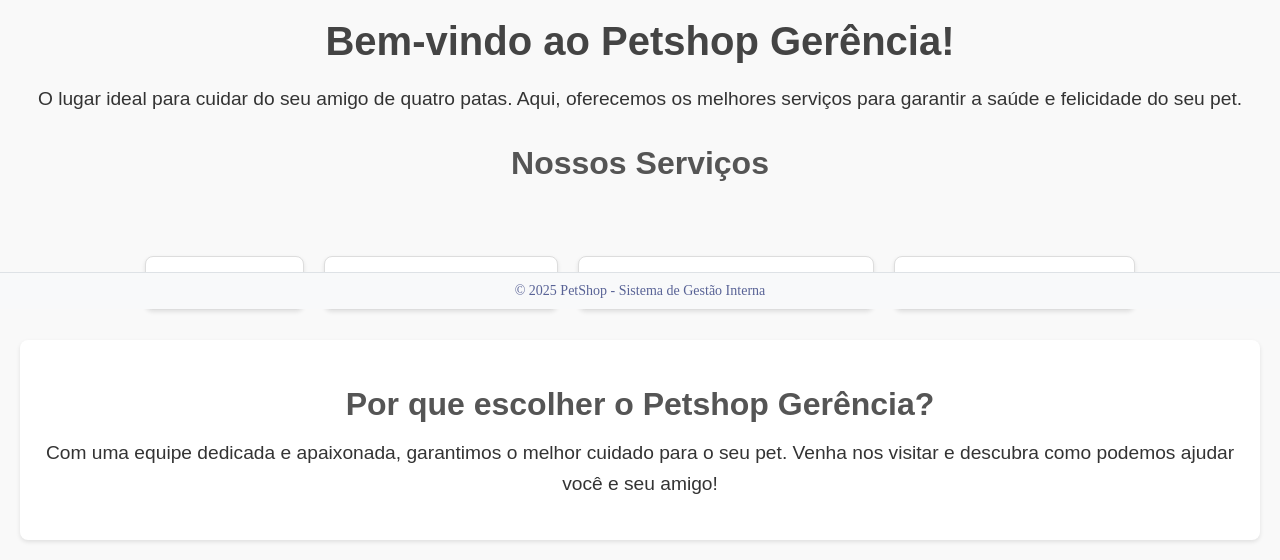
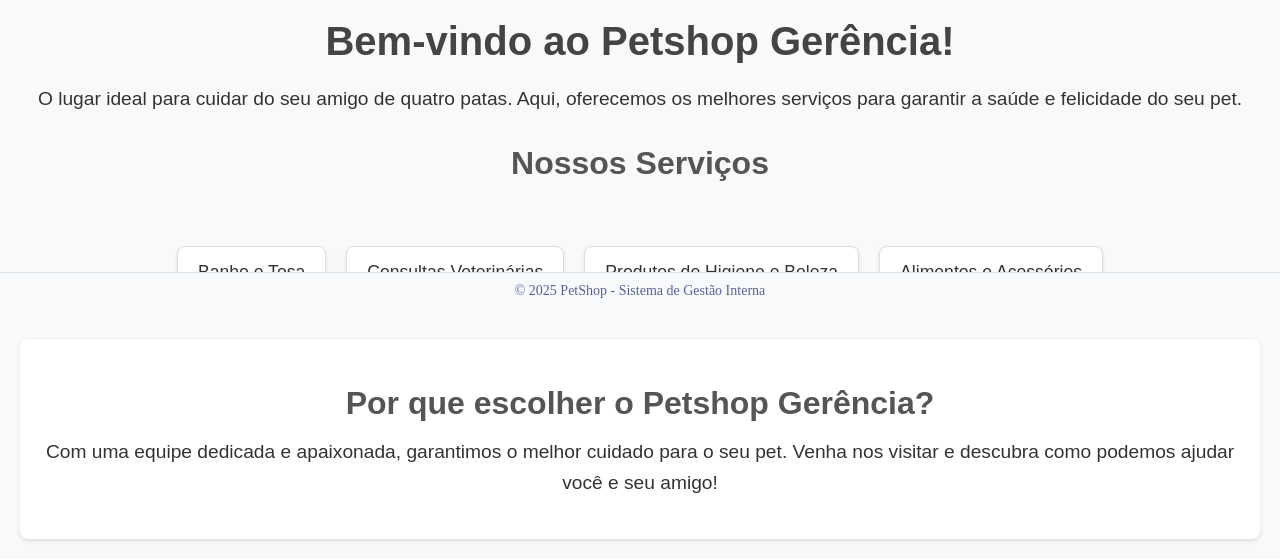
Before and after one commit to todayinmelloslife/petshop_gerencia, a PHP site: page /index.php in a window 1280 px wide. Shown: the part 491-1051 px from the top of the page. Run offline with PHP 8.4, Linux system fonts and the light colour scheme.

Commit message:
mudando o css pata alinhas a nav

```diff
--- a/index.php
+++ b/index.php
@@ -1,10 +1,9 @@
 <?php
-// Inclui arquivos essenciais
 include 'includes/header.php';
 include 'includes/footer.php';
 include 'includes/menu.php';
 
-// Carrega as folhas de estilo com controle dinâmico de cache
+
 ?>
 <link rel="stylesheet" href="./style/header.css?v=<?php echo time(); ?>">
 <link rel="stylesheet" href="./style/footer.css?v=<?php echo time(); ?>">
@@ -31,25 +30,3 @@ include 'includes/menu.php';
         <p>Com uma equipe dedicada e apaixonada, garantimos o melhor cuidado para o seu pet. Venha nos visitar e descubra como podemos ajudar você e seu amigo!</p>
     </section>
 </main>
-
-<style>
-    .welcome-container {
-        text-align: center;
-        padding: 20px;
-        font-family: Arial, sans-serif;
-    }
-
-    .services ul {
-        list-style: none;
-        padding: 0;
-    }
-
-    .services li {
-        margin: 10px 0;
-        font-size: 1.2em;
-    }
-
-    .about {
-        margin-top: 20px;
-    }
-</style>
```
